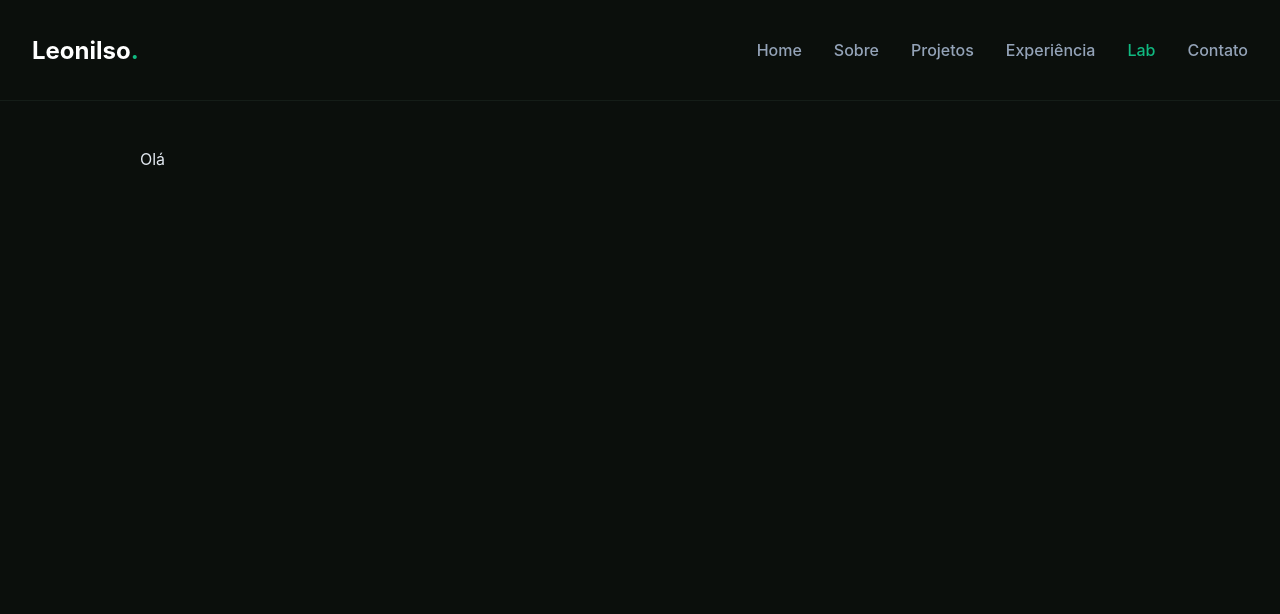
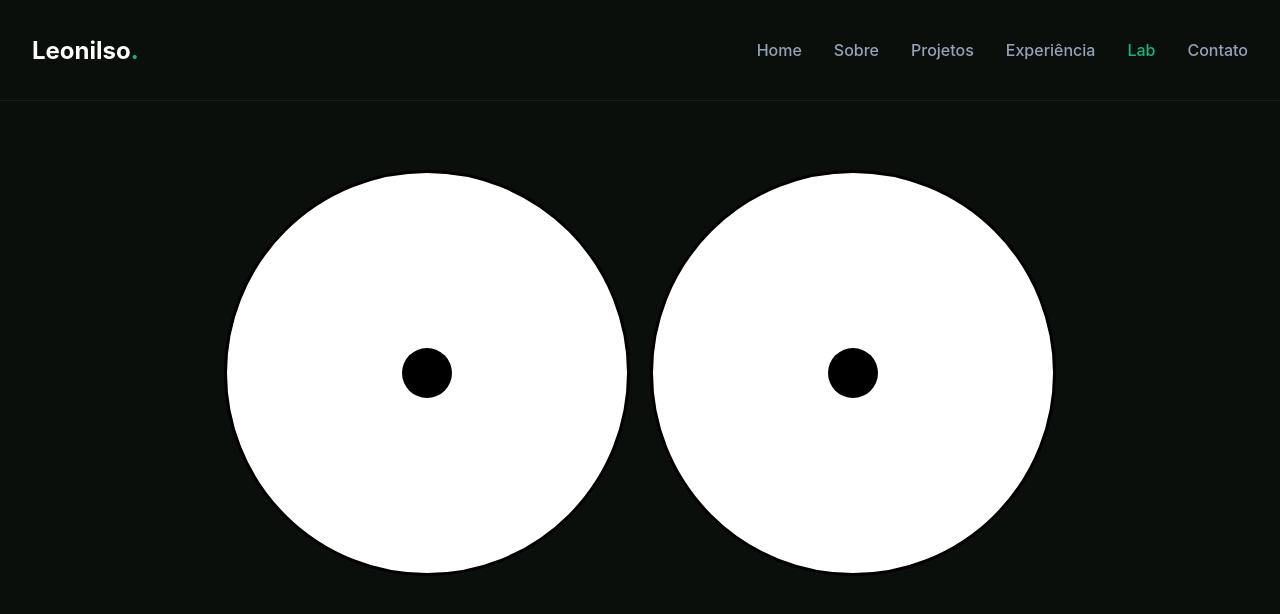
Before and after one commit to leonilso/leonilso-web-site, a React (Vite) app: page /lab in a window 1280 px wide. Shown: the top 614 px of the page. Built offline with nearby package versions, Linux system fonts and the light colour scheme.

Commit message:
adicionado feature no lab

```diff
--- a/src/pages/Lab.css
+++ b/src/pages/Lab.css
@@ -0,0 +1,26 @@
+.container {
+  height: 60vh;
+  display: flex;
+  justify-content: center;
+  align-items: center;
+}
+
+.eye {
+  width: 400px;
+  height: 400px;
+  border-radius: 50%;
+  background: white;
+  border: 3px solid black;
+  display: flex;
+  align-items: center;
+  justify-content: center;
+  margin: 10px;
+}
+
+.pupil {
+  width: 50px;
+  height: 50px;
+  border-radius: 50%;
+  background: black;
+  transition: transform 0.05s linear;
+}
--- a/src/pages/Lab.jsx
+++ b/src/pages/Lab.jsx
@@ -1,12 +1,58 @@
-import React from 'react';
+import { useEffect, useState, useRef } from "react";
 import './Lab.css';
 
 function Lab() {
+  const [mouse, setMouse] = useState({ x: 0, y: 0 });
+  const eye1Ref = useRef(null);
+  const eye2Ref = useRef(null);
+
+  useEffect(() => {
+    const handleMouseMove = (e) => {
+      setMouse({ x: e.clientX, y: e.clientY });
+    };
+
+    window.addEventListener("mousemove", handleMouseMove);
+    return () => window.removeEventListener("mousemove", handleMouseMove);
+  }, []);
+
+  const getPupilPosition = (eyeRef) => {
+    if (!eyeRef.current) return { x: 0, y: 0 };
+
+    const rect = eyeRef.current.getBoundingClientRect();
+    const centerX = rect.left + rect.width / 2;
+    const centerY = rect.top + rect.height / 2;
+
+    const dx = mouse.x - centerX;
+    const dy = mouse.y - centerY;
+
+    const angle = Math.atan2(dy, dx);
+    const maxDistance = 80;
+
+    return {
+      x: Math.cos(angle) * maxDistance,
+      y: Math.sin(angle) * maxDistance,
+    };
+  };
+
+  const pupil1 = getPupilPosition(eye1Ref);
+  const pupil2 = getPupilPosition(eye2Ref);
+
   return (
-    <div>
-        <p>Olá</p>
+    <div className="container">
+      <div className="eye" ref={eye1Ref}>
+        <div
+          className="pupil"
+          style={{ transform: `translate(${pupil1.x}px, ${pupil1.y}px)` }}
+        />
+      </div>
+
+      <div className="eye" ref={eye2Ref}>
+        <div
+          className="pupil"
+          style={{ transform: `translate(${pupil2.x}px, ${pupil2.y}px)` }}
+        />
+      </div>
     </div>
-
   );
 }
 
```
